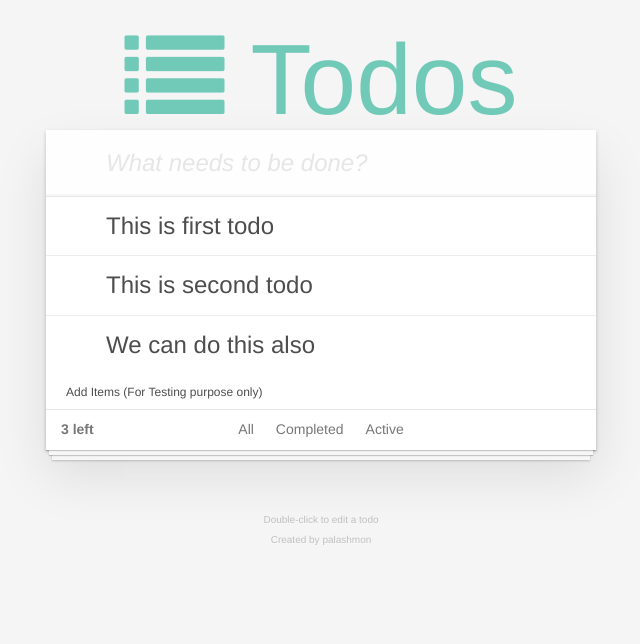
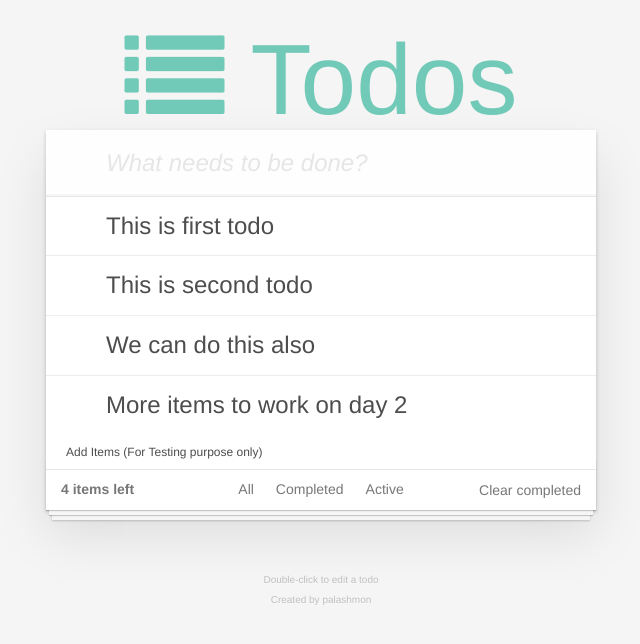
Before and after one commit to palashmon/react-todo-v1, a React (Create React App) app: page / in a window 1280 px wide. Both pictures are taken after a click on the button "Add Items (For Testing purpose only)". Shown: the top 644 px of the page, without its empty margins (319-959 px from the left). Built offline with nearby package versions, Linux system fonts and the light colour scheme.

Commit message:
Added helper functions :art:

```diff
--- a/src/App.js
+++ b/src/App.js
@@ -5,6 +5,7 @@ import Footer from './components/Footer';
 import TodoForm from './components/TodoForm';
 import TodoList from './components/TodoList';
 import TodoFilter from './components/TodoFilter';
+import Utils from './utils/helpers';
 
 const ALL = 'All';
 const ACTIVE = 'Active';
@@ -20,13 +21,10 @@ class App extends Component {
         };
     }
 
-    // Create UUID for each todo
-    uuid = () => Math.floor(Math.random() * 90000) + 100000;
-
     onNewTodoInsert = title => {
         this.setState({
             todos: this.state.todos.concat({
-                id: this.uuid(),
+                id: Utils.uuid(),
                 title,
                 completed: false
             })
@@ -34,25 +32,7 @@ class App extends Component {
     };
 
     onHandleClick = () => {
-        this.setState({
-            todos: [
-                {
-                    id: this.uuid(),
-                    title: 'This is first todo',
-                    completed: false
-                },
-                {
-                    id: this.uuid(),
-                    title: 'This is second todo',
-                    completed: false
-                },
-                {
-                    id: this.uuid(),
-                    title: 'We can do this also',
-                    completed: false
-                }
-            ]
-        });
+        this.setState({ todos: Utils.items() });
     };
 
     toggleParentTodoStatus = updatedTodo => {
--- a/src/components/TodoFilter.js
+++ b/src/components/TodoFilter.js
@@ -1,4 +1,5 @@
 import React, { Component } from 'react';
+import Utils from '../utils/helpers';
 
 class TodoFilter extends Component {
     handleClearCompleted = () => {
@@ -15,8 +16,9 @@ class TodoFilter extends Component {
     };
 
     render() {
-        let { completedCount } = this.props;
+        let { completedCount, count } = this.props;
         let clearButton = null;
+        let activeTodoWord = Utils.pluralize(count, 'item');
         if (completedCount > 0) {
             clearButton = (
                 <button className="clear-completed" onClick={this.handleClearCompleted}>
@@ -27,7 +29,9 @@ class TodoFilter extends Component {
 
         return (
             <footer className="footer">
-                <strong className="todo-count">{this.props.count} left</strong>
+                <strong className="todo-count">
+                    {this.props.count} {activeTodoWord} left
+                </strong>
                 <ul className="filters">
                     <li key="1112221">
                         <a onClick={this.handleAll} href="#">
--- /dev/null
+++ b/src/utils/helpers.js
@@ -0,0 +1,50 @@
+/*
+  This is a file of data and helper functions that we can expose and use in our templating function
+*/
+module.exports = {
+    // Create UUID for each todo
+    // Ex: 3659c108-2121-48d1-8bbc-c6ab5aeac6d0
+    uuid() {
+        let i, random;
+        let uuid = '';
+
+        for (i = 0; i < 32; i++) {
+            random = (Math.random() * 16) | 0;
+            if (i === 8 || i === 12 || i === 16 || i === 20) {
+                uuid += '-';
+            }
+            uuid += (i === 12 ? 4 : i === 16 ? (random & 3) | 8 : random).toString(16);
+        }
+
+        return uuid;
+    },
+
+    pluralize(count, word) {
+        return count === 1 ? word : word + 's';
+    },
+
+    items() {
+        return [
+            {
+                id: this.uuid(),
+                title: 'This is first todo',
+                completed: false
+            },
+            {
+                id: this.uuid(),
+                title: 'This is second todo',
+                completed: false
+            },
+            {
+                id: this.uuid(),
+                title: 'We can do this also',
+                completed: true
+            },
+            {
+                id: this.uuid(),
+                title: 'More items to work on day 2',
+                completed: false
+            }
+        ];
+    }
+};
```
